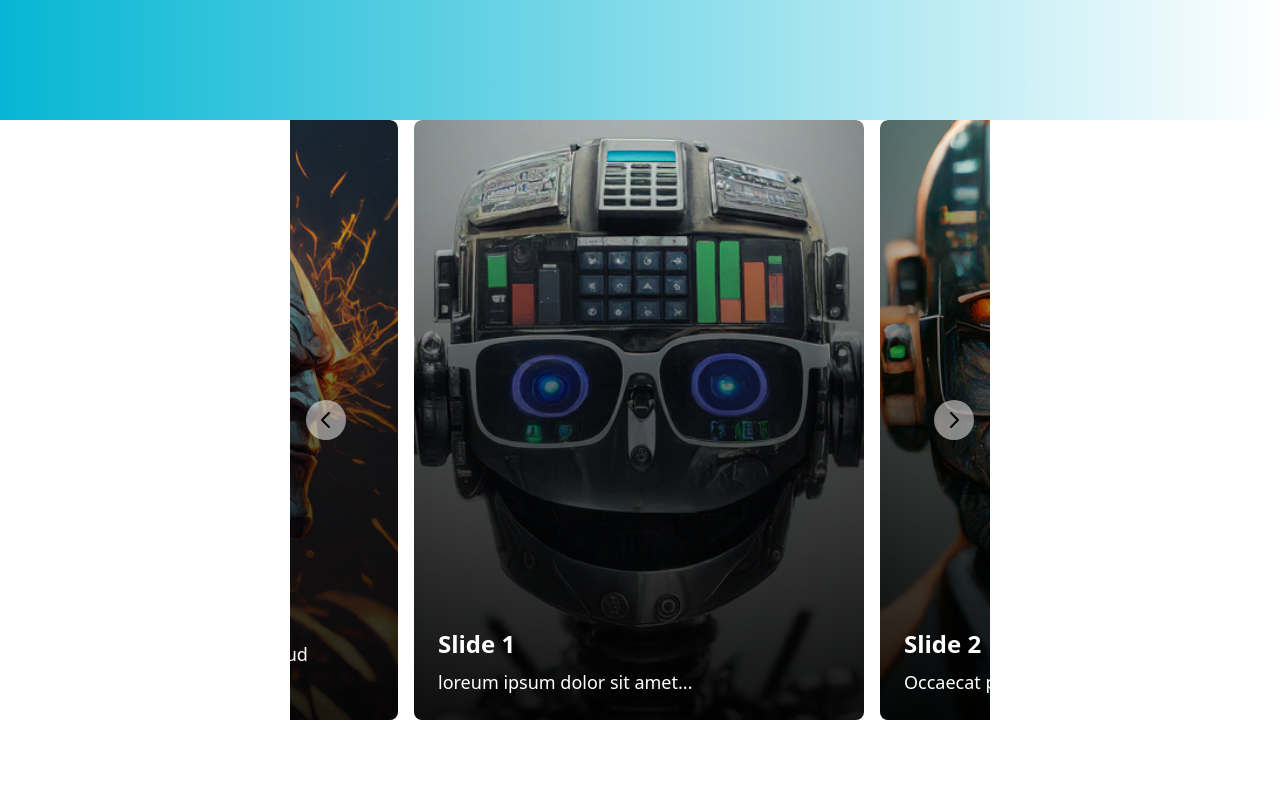
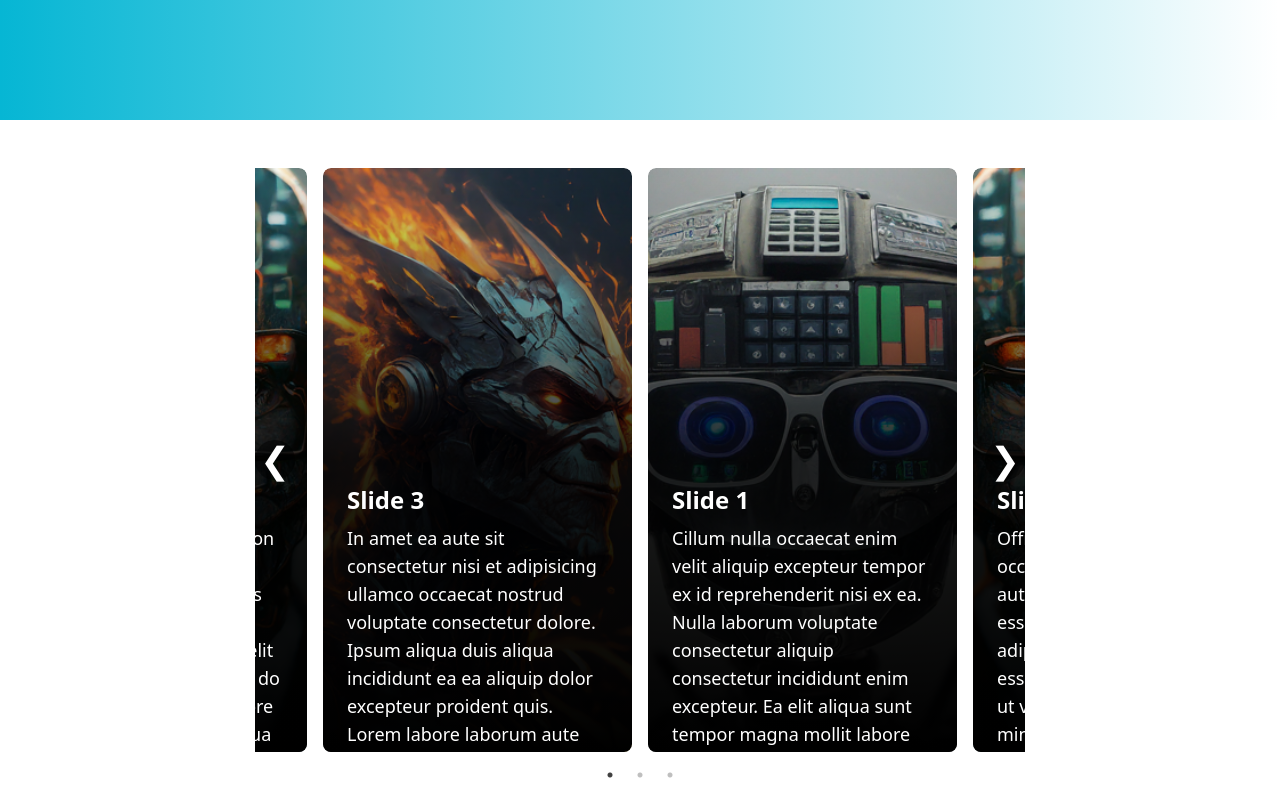
Before and after one commit to Opti-Finance/stock-dashboard, a React (Vite) app in the folder frontend/: page / in a window 1280 px wide. Shown: the part 680-1480 px from the top of the page. Before the commit the page ends 1400 px from the top, so only its background shows below. Built offline with nearby package versions, Linux system fonts and the light colour scheme.

Commit message:
implemented react-slick library for carousel

```diff
--- a/frontend/package.json
+++ b/frontend/package.json
@@ -12,6 +12,8 @@
   "dependencies": {
     "react": "^18.3.1",
     "react-dom": "^18.3.1",
+    "react-slick": "^0.30.2",
+    "slick-carousel": "^1.8.1",
     "tailwind": "^4.0.0"
   },
   "devDependencies": {
--- a/frontend/src/App.jsx
+++ b/frontend/src/App.jsx
@@ -1,31 +1,33 @@
-import React from 'react'
-import { ThemeProvider } from './context/ThemeContext'
-import './index.css'
-import Navbar from './components/Navbar'
-import Main from './components/Main'
-import Carousel from './components/Carousel'
-import bot1 from './assets/bot1.png'
-import bot2 from './assets/bot2.png'
-import bot3 from './assets/bot3.png'
+import React from 'react';
+import { ThemeProvider } from './context/ThemeContext';
+import './index.css';
+import Navbar from './components/Navbar';
+import Main from './components/Main';
+import Carousel from './components/Carousel';
+import bot1 from './assets/bot1.png';
+import bot2 from './assets/bot2.png';
+import bot3 from './assets/bot3.png';
+import 'slick-carousel/slick/slick.css';
+import 'slick-carousel/slick/slick-theme.css';
 
 function App() {
   const botData = [
     {
       image: bot1,
       title: 'Slide 1',
-      description: 'loreum ipsum dolor sit amet...',
+      description: 'Cillum nulla occaecat enim velit aliquip excepteur tempor ex id reprehenderit nisi ex ea. Nulla laborum voluptate consectetur aliquip consectetur incididunt enim excepteur. Ea elit aliqua sunt tempor magna mollit labore labore dolor eu aliqua sit duis. Eiusmod duis incididunt incididunt id. Cillum sit commodo in non tempor enim minim. Dolore in veniam aute ad nostrud eiusmod. Enim enim minim ad consectetur nostrud mollit eiusmod pariatur fugiat magna incididunt sit.',
       url: 'https://example.com/1',
     },
     {
       image: bot2,
       title: 'Slide 2',
-      description: 'Occaecat pariatur labore cillum id...',
+      description: 'Officia ut ullamco exercitation occaecat ex non cupidatat aute cillum pariatur ad. Quis esse sunt minim veniam adipisicing Lorem laboris velit esse. Exercitation voluptate do ut voluptate irure irure labore minim dolor incididunt aliqua consectetur Lorem. Fugiat laborum officia est esse aute laborum qui adipisicing officia reprehenderit incididunt pariatur id.',
       url: 'https://example.com/2',
     },
     {
       image: bot3,
       title: 'Slide 3',
-      description: 'Esse aliquip duis adipisicing est nostrud minim...',
+      description: 'In amet ea aute sit consectetur nisi et adipisicing ullamco occaecat nostrud voluptate consectetur dolore. Ipsum aliqua duis aliqua incididunt ea ea aliquip dolor excepteur proident quis. Lorem labore laborum aute consequat quis Lorem esse nostrud nisi aliquip irure officia. Esse nulla labore eu aliquip excepteur nulla dolor. Aliquip eu anim consequat in do. Non ea veniam laboris sunt in eu ut aliquip laboris irure laborum et ut dolore.',
       url: 'https://example.com/3',
     },
   ];
@@ -36,11 +38,11 @@ function App() {
         <Navbar />
         <Main />
         <div id="models" className="flex-grow">
-          <Carousel data={botData}/>
+          <Carousel data={botData} />
         </div>
       </div>
     </ThemeProvider>
-  )
+  );
 }
 
-export default App
+export default App;
--- a/frontend/src/components/Carousel.jsx
+++ b/frontend/src/components/Carousel.jsx
@@ -1,71 +1,60 @@
-import React, { useState } from 'react';
+import React from 'react';
 import '../index.css';
+import Slider from "react-slick";
 
-const Carousel = ({ data }) => {
-  const [current, setCurrent] = useState(0);
-
-  const nextSlide = () => {
-    setCurrent((prev) => (prev + 1) % data.length);
-  };
-
-  const prevSlide = () => {
-    setCurrent((prev) => (prev - 1 + data.length) % data.length);
-  };
-
-  const prevIndex = (current - 1 + data.length) % data.length;
-  const nextIndex = (current + 1) % data.length;
-
-  return (
-    <div className="relative w-full max-w-[700px] mx-auto overflow-hidden">
+const NextArrow = ({ onClick }) => (
   <div
-        className="flex transition-transform duration-500 ease-out"
-        style={{ transform: `translateX(-50%) translateX(-${current * 100}%)` }}
+    className="text-white text-4xl bg-black bg-opacity-50 rounded-full w-10 h-10 flex items-center justify-center absolute top-1/2 right-0 transform -translate-y-1/2 cursor-pointer z-10"
+    onClick={onClick}
   >
-        <div className="w-[450px] h-[600px] flex-shrink-0 relative mx-2">
-          {renderSlide(data[prevIndex])}
-        </div>
-        <div className="w-[450px] h-[600px] flex-shrink-0 relative mx-2">
-          {renderSlide(data[current])}
-        </div>
-        <div className="w-[450px] h-[600px] flex-shrink-0 relative mx-2">
-          {renderSlide(data[nextIndex])}
-        </div>
-      </div>
-      <button
-        className="absolute top-1/2 left-4 transform -translate-y-1/2 bg-white bg-opacity-50 hover:bg-opacity-75 rounded-full p-2 transition-all duration-200"
-        onClick={prevSlide}
-      >
-        <svg xmlns="http://www.w3.org/2000/svg" fill="none" viewBox="0 0 24 24" stroke="currentColor" className="w-6 h-6">
-          <path strokeLinecap="round" strokeLinejoin="round" strokeWidth={2} d="M15 19l-7-7 7-7" />
-        </svg>
-      </button>
-      <button
-        className="absolute top-1/2 right-4 transform -translate-y-1/2 bg-white bg-opacity-50 hover:bg-opacity-75 rounded-full p-2 transition-all duration-200"
-        onClick={nextSlide}
-      >
-        <svg xmlns="http://www.w3.org/2000/svg" fill="none" viewBox="0 0 24 24" stroke="currentColor" className="w-6 h-6">
-          <path strokeLinecap="round" strokeLinejoin="round" strokeWidth={2} d="M9 5l7 7-7 7" />
-        </svg>
-      </button>
+    &#10095;
   </div>
 );
 
-  function renderSlide(slide) {
+const PrevArrow = ({ onClick }) => (
+  <div
+    className="text-white text-4xl bg-black bg-opacity-50 rounded-full w-10 h-10 flex items-center justify-center absolute top-1/2 left-0 transform -translate-y-1/2 cursor-pointer z-10"
+    onClick={onClick}
+  >
+    &#10094;
+  </div>
+);
+
+const Carousel = ({ data }) => {
+    const settings = {
+      dots: true,
+      infinite: true,
+      speed: 500,
+      slidesToShow: 2,
+      slidesToScroll: data.length - 1,
+      centerMode: true,
+      centerPadding: '60px',
+      nextArrow: <NextArrow />,
+      prevArrow: <PrevArrow />,
+    }
+
     return (
+      <div className="w-[850px] mx-auto p-10 relative rounded-lg overflow-hidden">
+          <Slider {...settings}>
+            {data.map((slide, index) => (
+              <div key={index} className="w-[450px] h-[600px] flex-shrink-0 relative mx-0 p-2">
                 <a href={slide.url} className="block w-full h-full relative rounded-lg overflow-hidden">
                   <div
                     style={{ backgroundImage: `url(${slide.image})` }}
                     className="w-full h-full bg-cover bg-center rounded-lg"
                   >
-          <div className="absolute inset-0 bg-gradient-to-b from-transparent to-black via-black/70 opacity-90"></div>
-          <div className="absolute bottom-0 left-0 right-0 p-6">
+                    <div className="absolute inset-0 bg-gradient-to-b from-transparent to-black via-black/85 opacity-100"></div>
+                    <div className="absolute top-1/2 left-0 right-0 p-6">
                       <h2 className="text-2xl font-bold text-white mb-2">{slide.title}</h2>
                       <p className="text-lg text-white">{slide.description}</p>
                     </div>
                   </div>
                 </a>
-    );
-  }
+              </div>
+            ))}
+          </Slider>
+      </div>
+    )
   };
 
   export default Carousel;
--- a/frontend/src/index.css
+++ b/frontend/src/index.css
@@ -1,3 +1,19 @@
 @tailwind base;
 @tailwind components;
 @tailwind utilities;
+
+.carousel-container {
+    width: 100%;
+    max-width: 700px;
+    margin: auto;
+    padding: 20px 0;
+  }
+
+  .slide {
+    padding: 10px;
+  }
+
+  .slick-prev:before,
+  .slick-next:before {
+    color: black; /* Adjust color as needed */
+  }
```
Also changed, not shown: 1 other file (tests, documents, lock files or other folders). Lines whose indentation alone changed are shown as unchanged.
